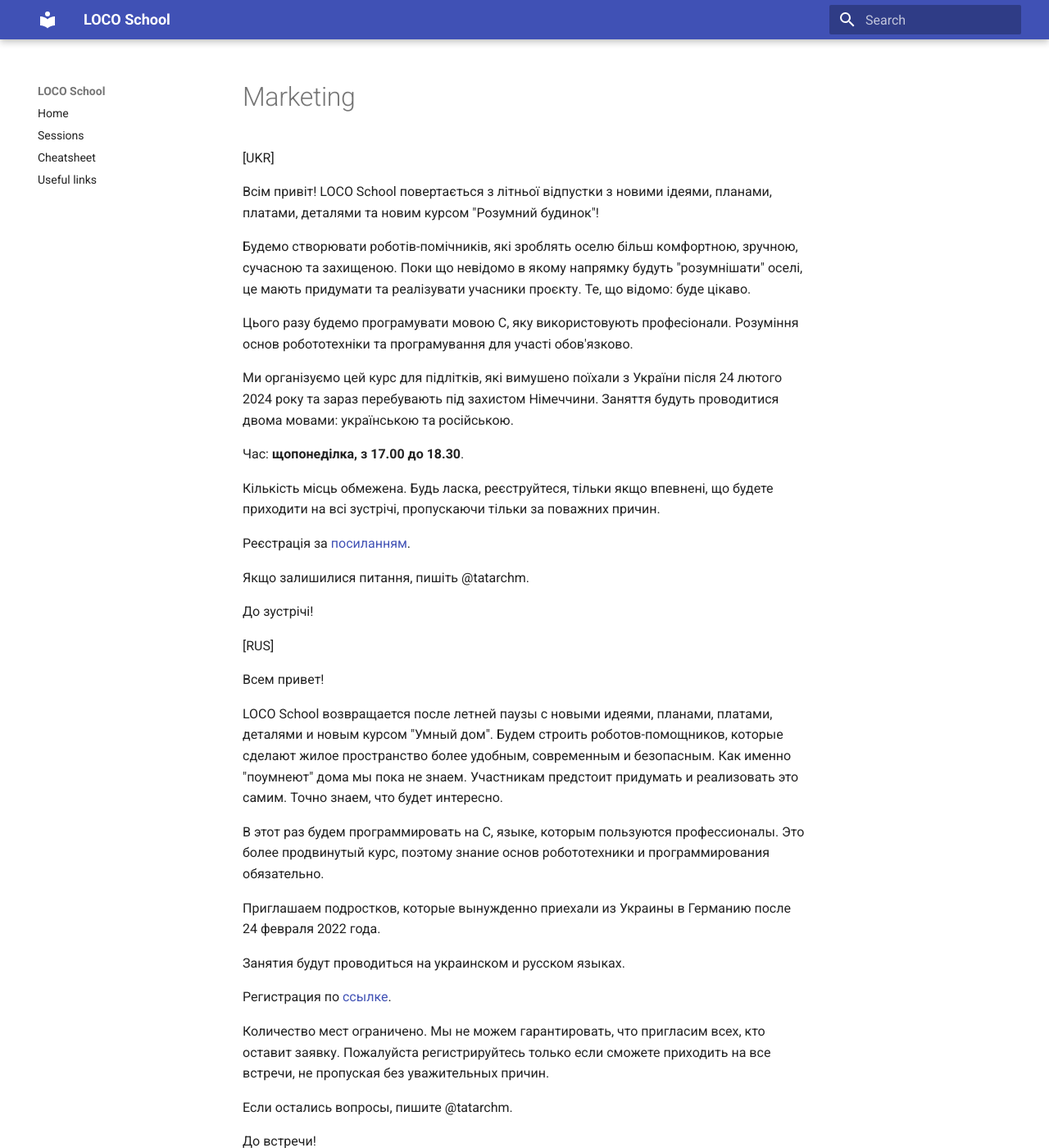
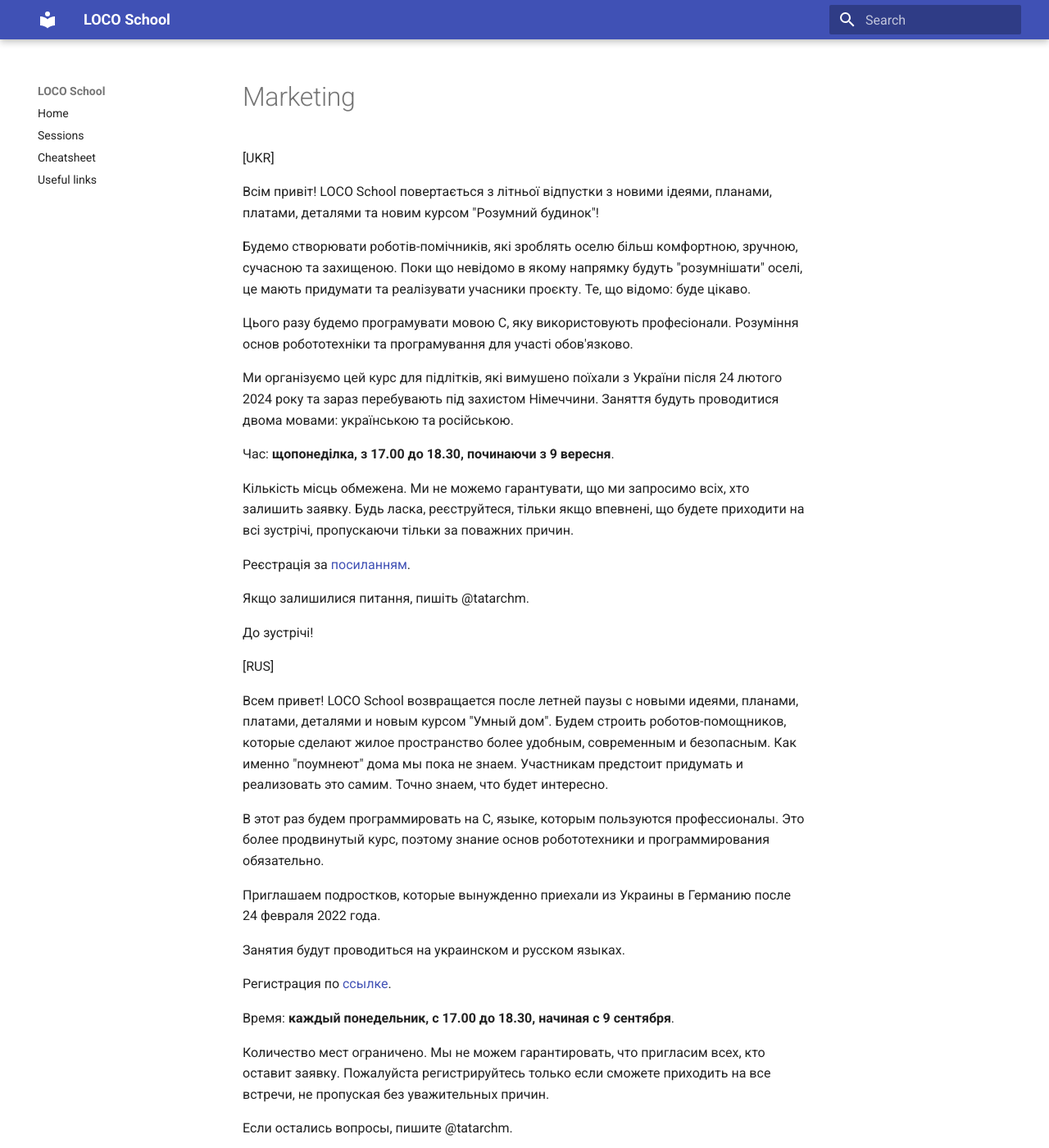
Before and after one commit to locoschool/locoschool, an MkDocs documentation site: the page built from docs/marketing.md, in a window 1280 px wide and 1400 px high. Shown: the whole window at 82% size. Built offline with MkDocs 1.6.1 and Material for MkDocs 9.7.7, drawn with Linux system fonts in a browser that asks for light colours.

Commit message:
final announcement

```diff
--- a/docs/marketing.md
+++ b/docs/marketing.md
@@ -8,12 +8,11 @@
 
 Ми організуємо цей курс для підлітків, які вимушено поїхали з України після 24 лютого 2024 року та зараз перебувають під захистом Німеччини. Заняття будуть проводитися двома мовами: українською та російською.
 
-Час: **щопонеділка, з 17.00 до 18.30**.
+Час: **щопонеділка, з 17.00 до 18.30, починаючи з 9 вересня**.
 
-Кількість місць обмежена.
-Будь ласка, реєструйтеся, тільки якщо впевнені, що будете приходити на всі зустрічі, пропускаючи тільки за поважних причин.
+Кількість місць обмежена. Ми не можемо гарантувати, що ми запросимо всіх, хто залишить заявку. Будь ласка, реєструйтеся, тільки якщо впевнені, що будете приходити на всі зустрічі, пропускаючи тільки за поважних причин.
 
-Реєстрація за [посиланням](https://docs.google.com/forms/d/1vp1RhWA975FQnQfnh2bY88VtMk2euCYgLnZDJ6s24dE/edit).
+Реєстрація за [посиланням](https://docs.google.com/forms/d/1vp1RhWA975FQnQfnh2bY88VtMk2euCYgLnZDJ6s24dE).
 
 Якщо залишилися питання, пишіть @tatarchm.
 
@@ -21,9 +20,7 @@
 
 [RUS]
 
-Всем привет!
-
-LOCO School возвращается после летней паузы с новыми идеями, планами, платами, деталями и новым курсом "Умный дом". Будем строить роботов-помощников, которые сделают жилое пространство более удобным, современным и безопасным. Как именно "поумнеют" дома мы пока не знаем. Участникам предстоит придумать и реализовать это самим. Точно знаем, что будет интересно.
+Всем привет! LOCO School возвращается после летней паузы с новыми идеями, планами, платами, деталями и новым курсом "Умный дом". Будем строить роботов-помощников, которые сделают жилое пространство более удобным, современным и безопасным. Как именно "поумнеют" дома мы пока не знаем. Участникам предстоит придумать и реализовать это самим. Точно знаем, что будет интересно.
 
 В этот раз будем программировать на С, языке, которым пользуются профессионалы. Это более продвинутый курс, поэтому знание основ робототехники и программирования обязательно.
 
@@ -31,7 +28,9 @@
 
 Занятия будут проводиться на украинском и русском языках.
 
-Регистрация по [ссылке](https://docs.google.com/forms/d/1vp1RhWA975FQnQfnh2bY88VtMk2euCYgLnZDJ6s24dE/edit).
+Регистрация по [ссылке](https://docs.google.com/forms/d/1vp1RhWA975FQnQfnh2bY88VtMk2euCYgLnZDJ6s24dE).
+
+Время: **каждый понедельник, с 17.00 до 18.30, начиная с 9 сентября**.
 
 Количество мест ограничено. Мы не можем гарантировать, что пригласим всех, кто оставит заявку. Пожалуйста регистрируйтесь только если сможете приходить на все встречи, не пропуская без уважительных причин.
 
```
